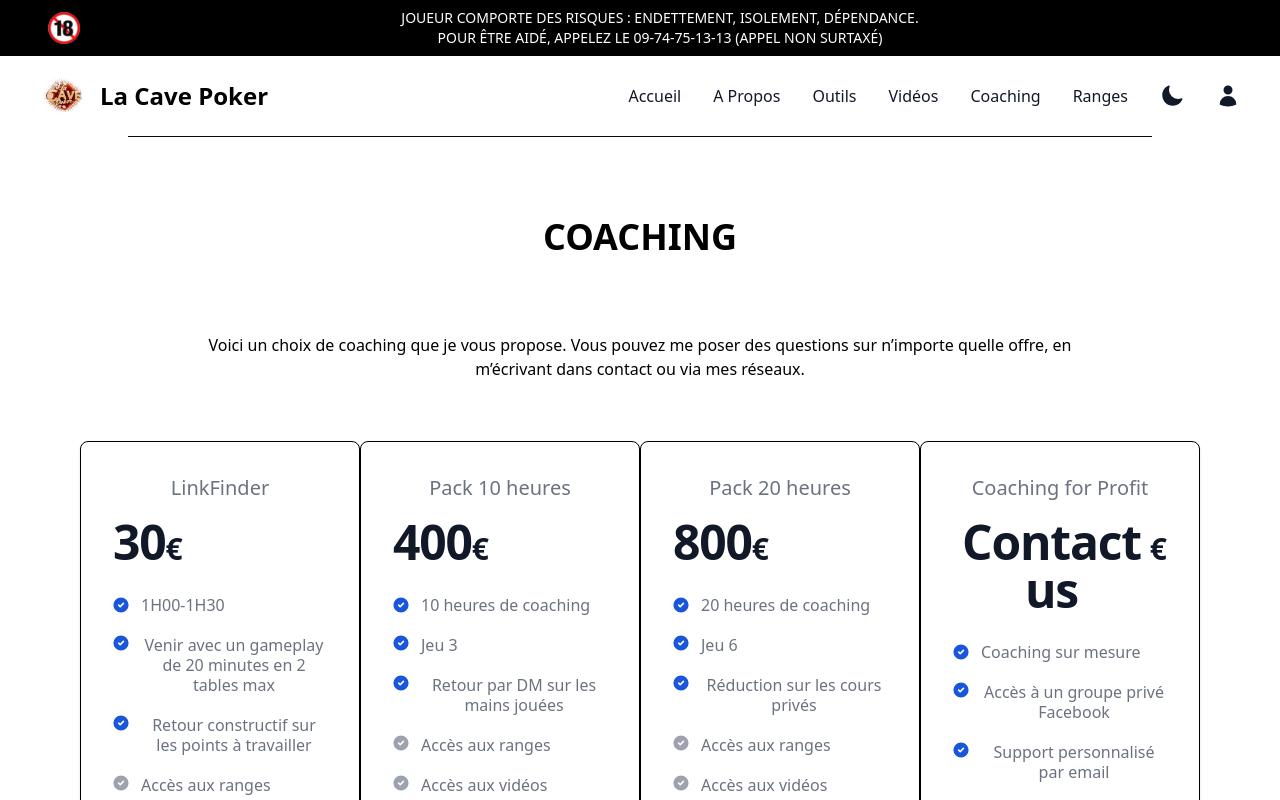
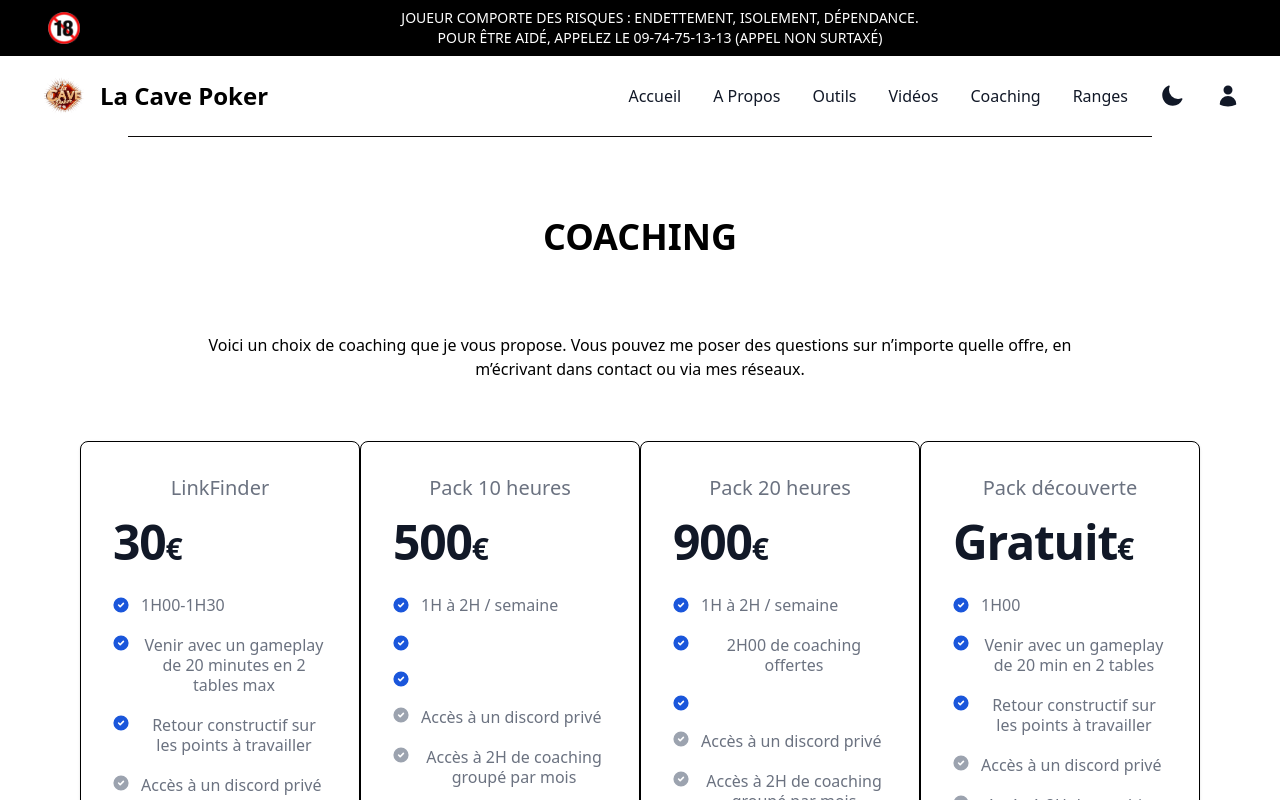
Before and after one commit to migougou/LaCavePoker, a Next.js app: page /coaching in a window 1280 px wide. Shown: the top 800 px of the page. Built offline with nearby package versions, Linux system fonts and the light colour scheme.

Commit message:
Avancé de la page CardPrice

```diff
--- a/app/coaching/components/cardPrice.js
+++ b/app/coaching/components/cardPrice.js
@@ -6,6 +6,8 @@ export default function CarPrice({
     duration,
     gameplay,
     feedback,
+    accessGroupe,
+    accessDiscord,
     accessRanges,
     accessVideos
 }) {
@@ -37,6 +39,22 @@ export default function CarPrice({
                     </svg>
                     <span className="text-base font-normal leading-tight text-gray-500 dark:text-gray-400 ms-3">{feedback}</span>
                 </li>
+                {accessDiscord && (
+                    <li className="flex">
+                        <svg className="flex-shrink-0 w-4 h-4 text-gray-400 dark:text-gray-500" aria-hidden="true" xmlns="http://www.w3.org/2000/svg" fill="currentColor" viewBox="0 0 20 20">
+                            <path d="M10 .5a9.5 9.5 0 1 0 9.5 9.5A9.51 9.51 0 0 0 10 .5Zm3.707 8.207-4 4a1 1 0 0 1-1.414 0l-2-2a1 1 0 0 1 1.414-1.414L9 10.586l3.293-3.293a1 1 0 0 1 1.414 1.414Z" />
+                        </svg>
+                        <span className="text-base font-normal leading-tight text-gray-500 dark:text-gray-400 ms-3">Accès à un discord privé</span>
+                    </li>
+                )}
+                {accessGroupe && (
+                    <li className="flex">
+                        <svg className="flex-shrink-0 w-4 h-4 text-gray-400 dark:text-gray-500" aria-hidden="true" xmlns="http://www.w3.org/2000/svg" fill="currentColor" viewBox="0 0 20 20">
+                            <path d="M10 .5a9.5 9.5 0 1 0 9.5 9.5A9.51 9.51 0 0 0 10 .5Zm3.707 8.207-4 4a1 1 0 0 1-1.414 0l-2-2a1 1 0 0 1 1.414-1.414L9 10.586l3.293-3.293a1 1 0 0 1 1.414 1.414Z" />
+                        </svg>
+                        <span className="text-base font-normal leading-tight text-gray-500 dark:text-gray-400 ms-3">Accès à 2H de coaching groupé par mois</span>
+                    </li>
+                )}
                 {accessRanges && (
                     <li className="flex">
                         <svg className="flex-shrink-0 w-4 h-4 text-gray-400 dark:text-gray-500" aria-hidden="true" xmlns="http://www.w3.org/2000/svg" fill="currentColor" viewBox="0 0 20 20">
--- a/app/coaching/page.js
+++ b/app/coaching/page.js
@@ -19,33 +19,41 @@ return (
             duration="1H00-1H30"
             gameplay="Venir avec un gameplay de 20 minutes en 2 tables max"
             feedback="Retour constructif sur les points à travailler"
+            accessDiscord={true}
+            accessGroupe={true}
             accessRanges={true}
             accessVideos={true}
         />
         <CardPrice
             title="Pack 10 heures"
-            price="400"
-            duration="10 heures de coaching"
-            gameplay="Jeu 3"
-            feedback="Retour par DM sur les mains jouées"
+            price="500"
+            duration="1H à 2H / semaine"
+            gameplay=""
+            feedback=""
+            accessDiscord={true}
+            accessGroupe={true}
             accessRanges={true}
             accessVideos={true}
         />
         <CardPrice
             title="Pack 20 heures"
-            price="800"
-            duration="20 heures de coaching"
-            gameplay="Jeu 6"
-            feedback="Réduction sur les cours privés"
+            price="900"
+            duration="1H à 2H / semaine"
+            gameplay="2H00 de coaching offertes"
+            feedback=""
+            accessDiscord={true}
+            accessGroupe={true}
             accessRanges={true}
             accessVideos={true}
         />
         <CardPrice
-            title="Coaching for Profit"
-            price="Contact us"
-            duration="Coaching sur mesure"
-            gameplay="Accès à un groupe privé Facebook"
-            feedback="Support personnalisé par email"
+            title="Pack découverte"
+            price="Gratuit"
+            duration="1H00"
+            gameplay="Venir avec un gameplay de 20 min en 2 tables"
+            feedback="Retour constructif sur les points à travailler"
+            accessDiscord={true}
+            accessGroupe={true}
             accessRanges={true}
             accessVideos={true}
         />
```
